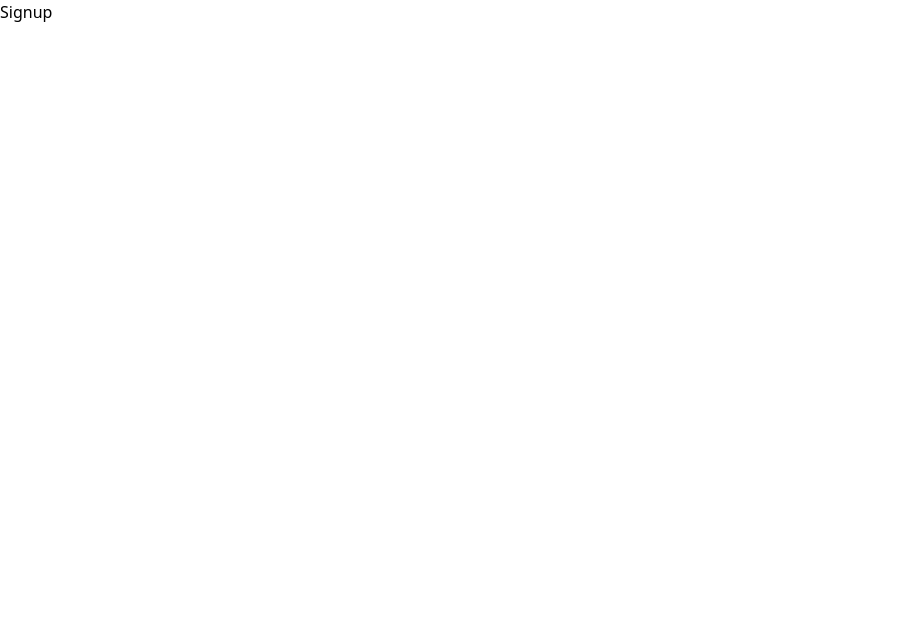
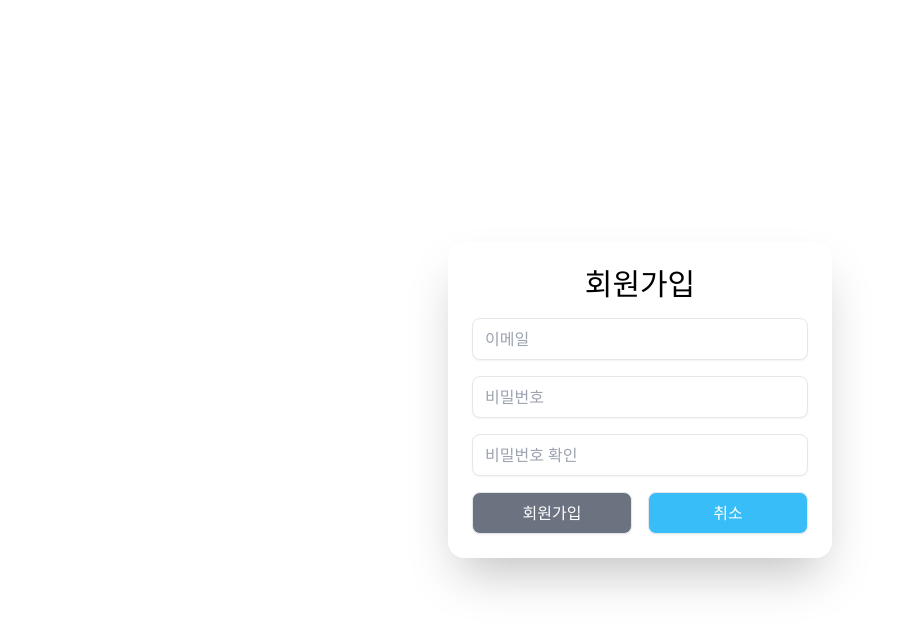
Before and after one commit to Wanted-Pre-Onboarding-Frontend-3/wanted-pre-onboarding-fe, a React (Create React App) app: page /signup in a window 1280 px wide. Shown: the top 630 px of the page, without its empty margins (0-903 px from the left). Built offline with nearby package versions, Linux system fonts and the light colour scheme.

Commit message:
💄회원가입 페이지

```diff
--- a/src/pages/Signup.jsx
+++ b/src/pages/Signup.jsx
@@ -1,5 +1,35 @@
+import Anchor from "components/Anchor";
+import Button from "components/Button";
+import Input from "components/Input";
 import React from "react";
 
 export default function Signup() {
-  return <div>Signup</div>;
+  return (
+    <main className="w-screen h-screen flex flex-col justify-center items-center">
+      <form className="w-96 shadow-2xl rounded-2xl flex flex-col items-center gap-4 py-6 px-6">
+        <h1 className="text-3xl">회원가입</h1>
+        <Input className="focus:outline-orange-400" placeholder="이메일" />
+        <Input className="focus:outline-orange-400" placeholder="비밀번호" />
+        <Input
+          className="focus:outline-orange-400"
+          placeholder="비밀번호 확인"
+        />
+        <div className="flex gap-4 w-full">
+          <Button
+            className="bg-orange-400 text-white disabled:bg-gray-500"
+            type="submit"
+            disabled={true}
+          >
+            회원가입
+          </Button>
+          <Anchor
+            to="/signup"
+            className="bg-sky-400 text-white flex justify-center"
+          >
+            취소
+          </Anchor>
+        </div>
+      </form>
+    </main>
+  );
 }
```
